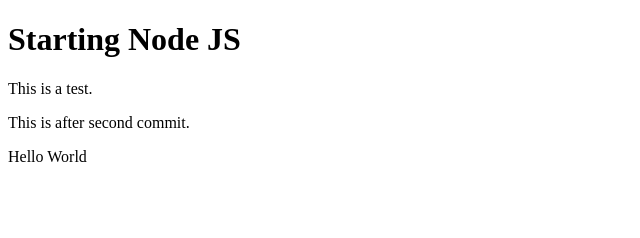
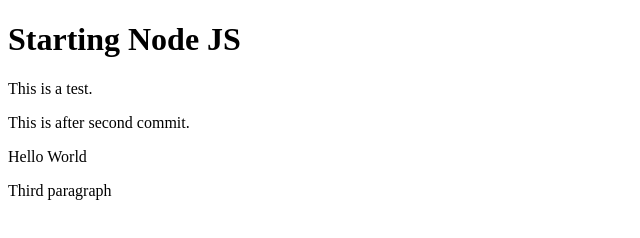
Before and after one commit to kranjeet770/React-Native-Coursera, a website: page index.html in a window 1280 px wide. Shown: the whole page, without its empty margins (0-640 px from the left). Drawn offline with Linux system fonts and the light colour scheme.

Commit message:
Fourth Commit

```diff
--- a/index.html
+++ b/index.html
@@ -8,5 +8,7 @@
 	<p>This is a test.</p>
 		<p>This is after second commit.</p>
 		<p>Hello World</p>
+		<p>Third paragraph</p>
+
 </body>
 </html>
```
Also changed, not shown: package.json (added, +25 -0 lines), 2 other files.
